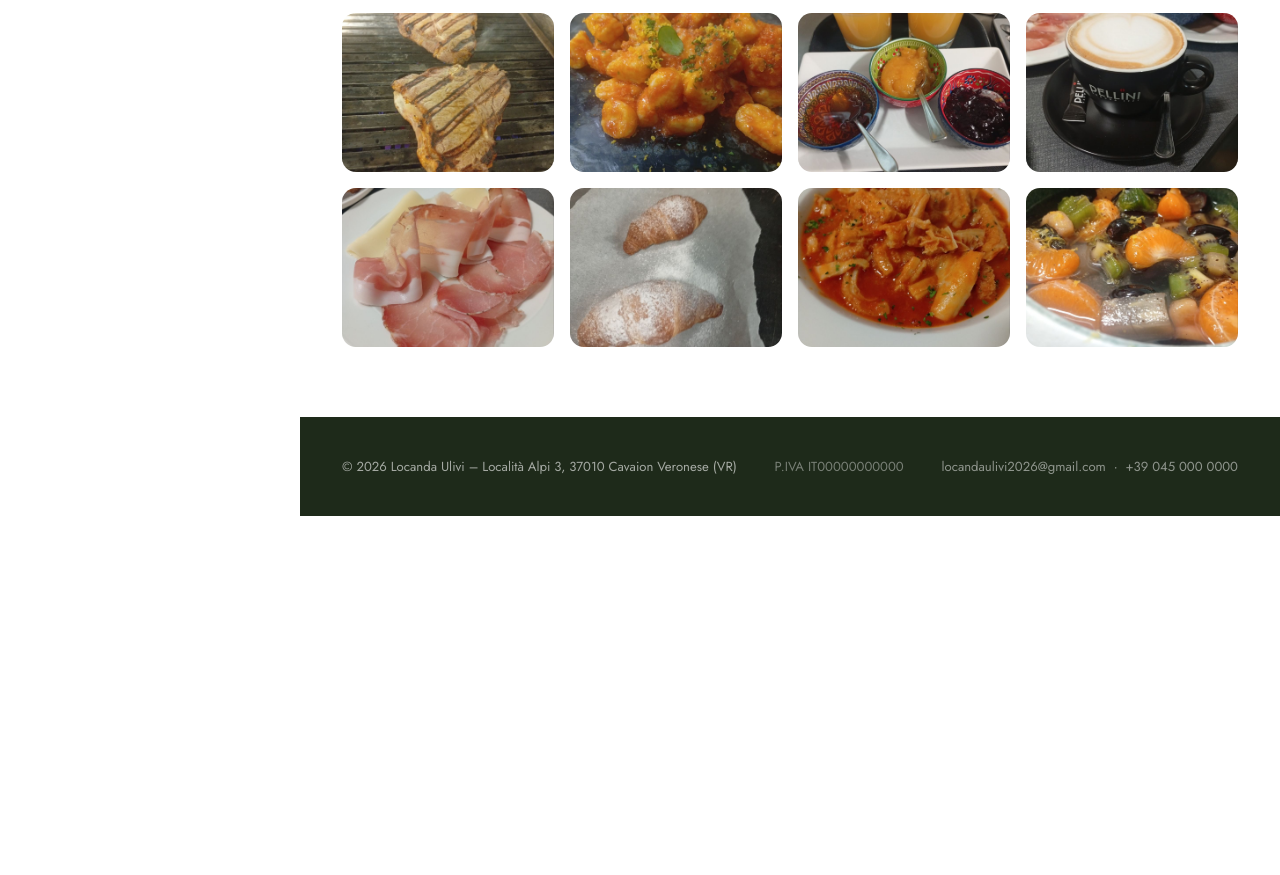
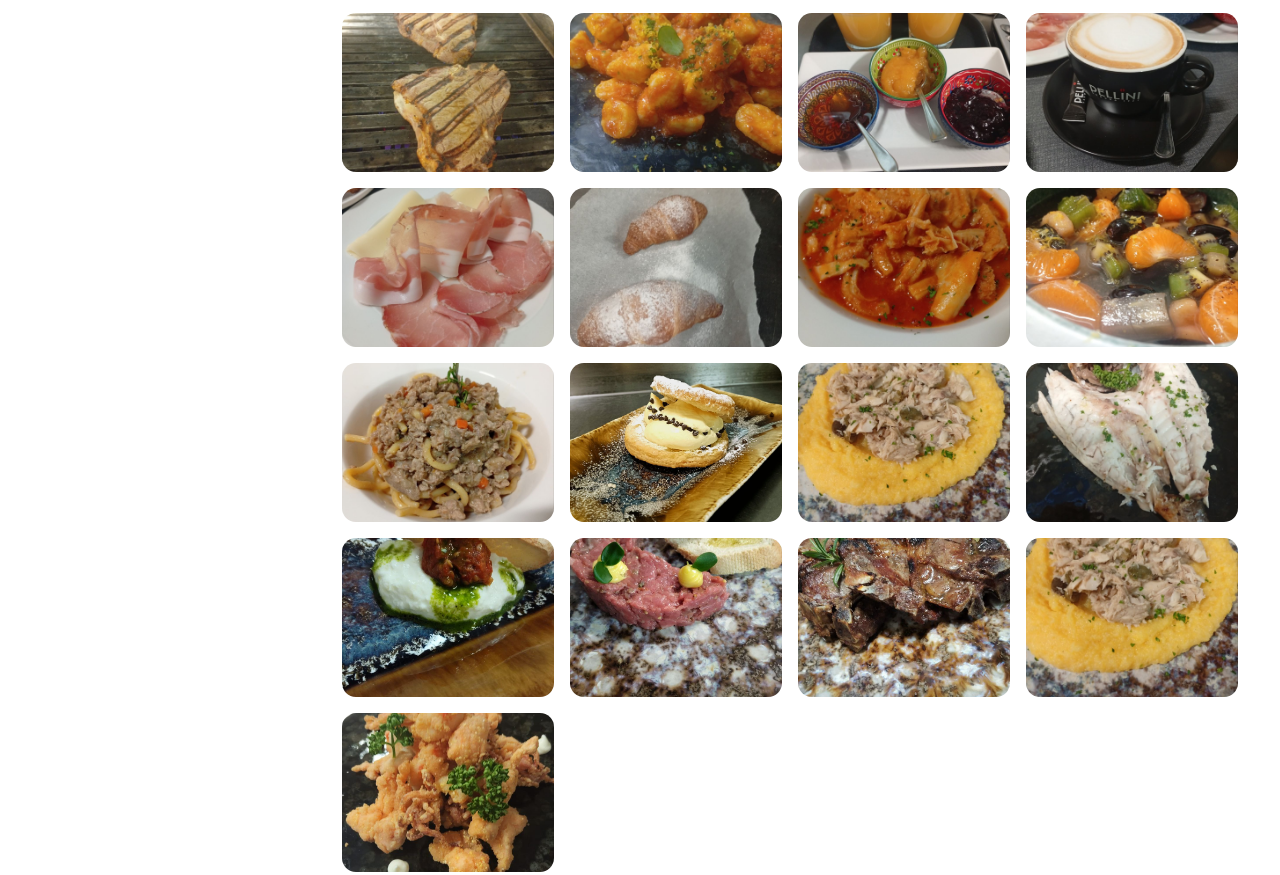
Before and after one commit to locandaulivi/locandaulivi, a plain HTML site: page pages/galleria.html in a window 1280 px wide. Shown: the part 855-1730 px from the top of the page. Before the commit the page ends 1371 px from the top, so only its background shows below. Drawn offline with nearby package versions, Linux system fonts and the light colour scheme; files whose address does not match are found by name; a web font is replaced by a local one.

Commit message:
Add files via upload

```diff
--- a/pages/galleria.html
+++ b/pages/galleria.html
@@ -55,7 +55,7 @@
 <script src="../js/data.js"></script>
 <script src="../js/layout.js"></script>
 <script>
-const MAX_FOTO = 20;
+const MAX_FOTO = 50;
 
 const CARTELLE = {
   interno: { label: 'Interno',  path: '../images/interno/' },
```
